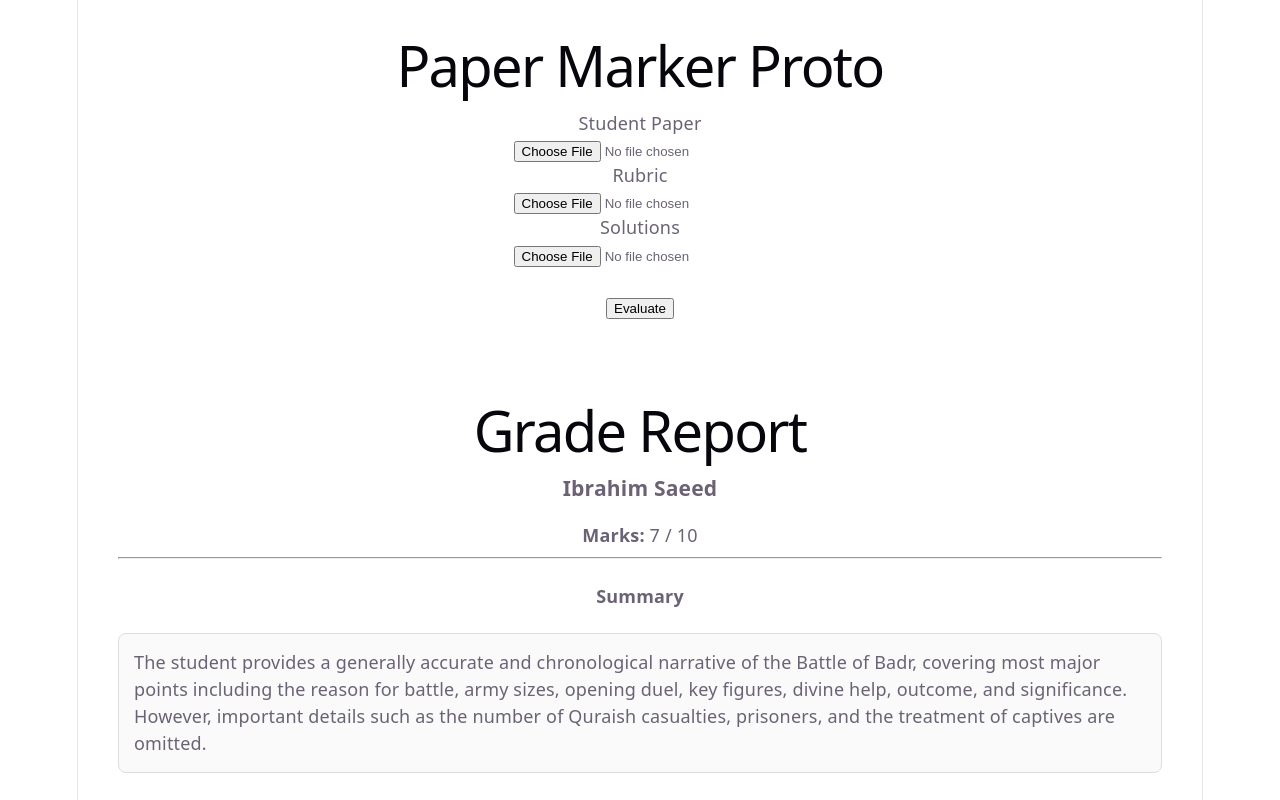
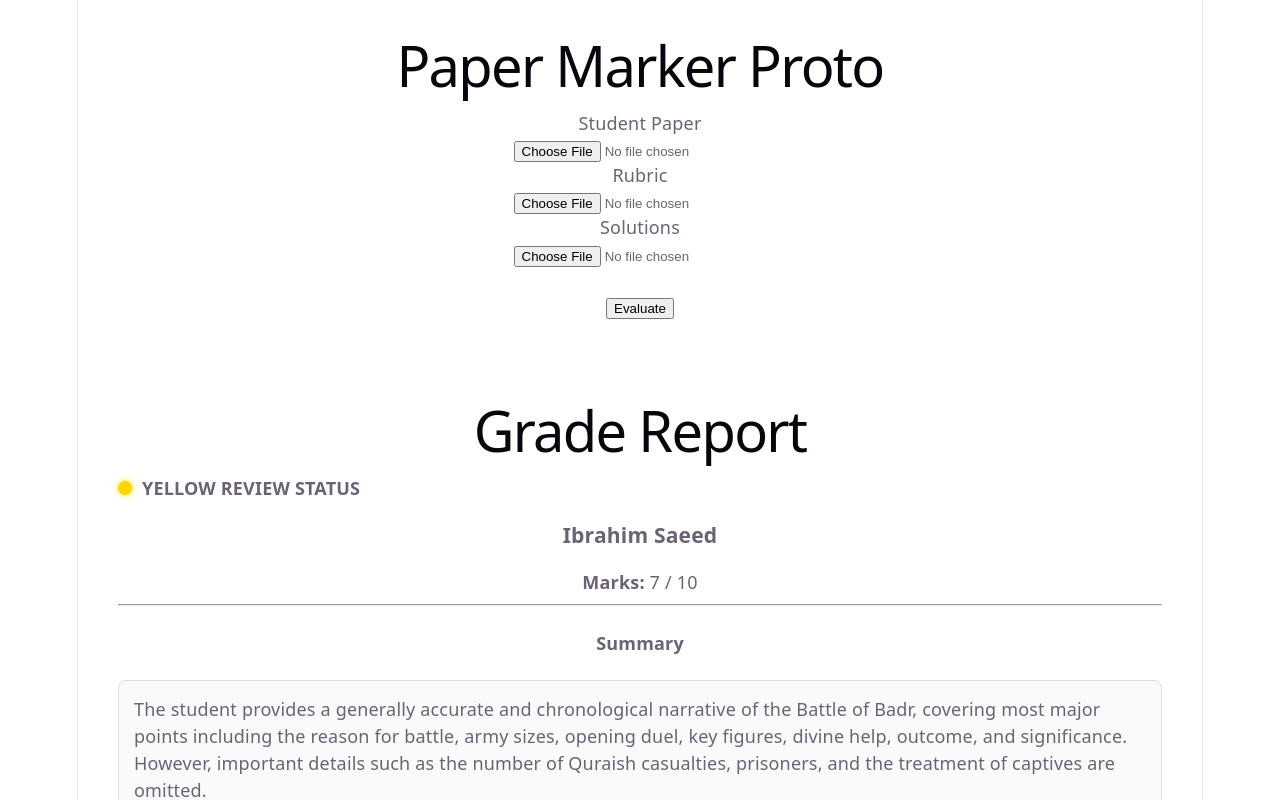
Before and after one commit to hammad-quddus/papermaasi, a React (Vite) app: page / in a window 1280 px wide. Both pictures are taken after a click on the button "Evaluate". Shown: the top 800 px of the page. Built offline with nearby package versions, Linux system fonts and the light colour scheme.

Commit message:
review status traffic light added

```diff
--- a/src/App.jsx
+++ b/src/App.jsx
@@ -98,6 +98,38 @@ const JsonBlock = ({ title, data }) => {
   )
 }
 
+
+const TrafficLight = ({ status }) => {
+  const colorMap = {
+    red: "red",
+    yellow: "gold",
+    green: "green"
+  }
+
+  return (
+    <div style={{ display: "flex", alignItems: "center", gap: 10 }}>
+      <div
+        style={{
+          width: 14,
+          height: 14,
+          borderRadius: "50%",
+          backgroundColor: colorMap[status],
+          boxShadow: `0 0 6px ${colorMap[status]}`
+        }}
+      />
+      <span style={{ fontWeight: "bold" }}>
+        {status.toUpperCase()} REVIEW STATUS
+      </span>
+    </div>
+  )
+}
+
+function getTrafficLight(result) {
+  if (result.requiresHumanReview) return "red"
+  if (result.confidence?.gradingConfidence < 0.96) return "yellow"
+  return "green"
+}
+
 function App() {
 
   // State variables to hold the uploaded files and evaluation result
@@ -182,6 +214,12 @@ function App() {
 
           <h1>Grade Report</h1>
 
+          {result && (
+            <div style={{ marginBottom: 15 }}>
+              <TrafficLight status={getTrafficLight(result)} />
+            </div>
+          )}
+
           <h3>{result.studentName}</h3>
 
           <p>
@@ -234,7 +272,7 @@ function App() {
             </Section>
           )}
 
-
+          <div style={{ marginTop: 20, padding: 15, border: "1px solid #ddd", borderRadius: 8, backgroundColor: "#fafafa" }}>
             <h3>Evaluation</h3>
             <Section title="Evaluation Summary">
               <p style={text}>{result.evaluationSummary}</p>
@@ -266,6 +304,8 @@ function App() {
             />
 
           </div>
+
+        </div>
       )}
 
 
```
Lines whose indentation alone changed are shown as unchanged.
